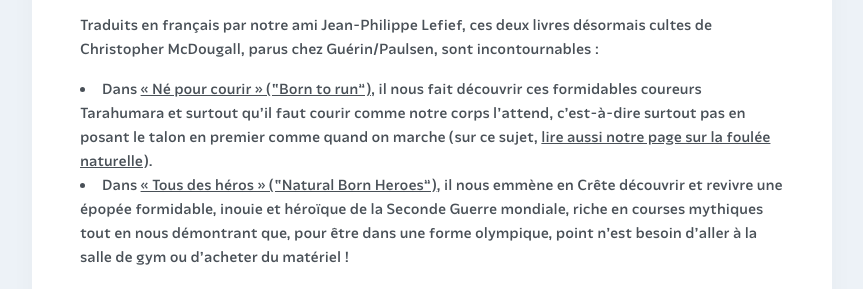
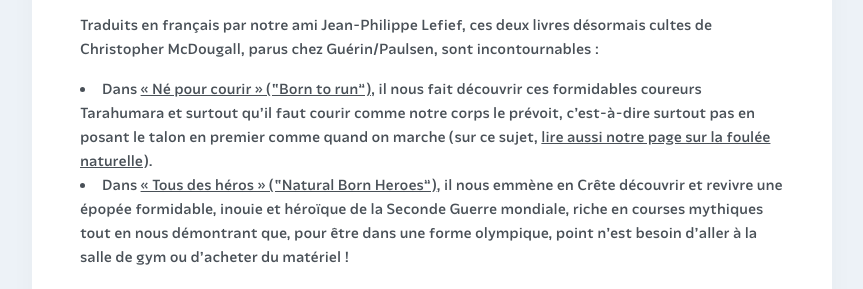
Before and after one commit to courirpaleo/courirpaleo.github.io, a Jekyll site: the page built from _pages/ressources.md, in a window 1280 px wide and 900 px high, scrolled down 4483 px. Shown: the part 182-471 px from the top of the window, without its empty margins (208-1071 px from the left). Built offline with Jekyll 4.4.1, drawn with Linux system fonts in a browser that asks for light colours; some web fonts are replaced.

Commit message:
Update ressources.md

```diff
--- a/_pages/ressources.md
+++ b/_pages/ressources.md
@@ -37,7 +37,7 @@
 ### Attention «&nbsp;grands livres rouges&nbsp;»&nbsp;!
 ![Courir Paleo](/assets/images/Courir-Paleo-livres-rouges-1200px.jpg)
 Traduits en français par notre ami Jean-Philippe Lefief, ces deux livres désormais cultes de Christopher McDougall, parus chez Guérin/Paulsen, sont incontournables&nbsp;:
-- Dans [«&nbsp;Né pour courir&nbsp;» ("Born to run")](https://www.editionspaulsen.com/born-to-run-2293.html), il nous fait découvrir ces formidables coureurs Tarahumara et surtout qu'il faut courir comme notre corps l'attend, c'est-à-dire surtout pas en posant le talon en premier comme quand on marche (sur ce sujet, [lire aussi notre page sur la foulée naturelle](/foulee-naturelle)).
+- Dans [«&nbsp;Né pour courir&nbsp;» ("Born to run")](https://www.editionspaulsen.com/born-to-run-2293.html), il nous fait découvrir ces formidables coureurs Tarahumara et surtout qu'il faut courir comme notre corps le prévoit, c'est-à-dire surtout pas en posant le talon en premier comme quand on marche (sur ce sujet, [lire aussi notre page sur la foulée naturelle](/foulee-naturelle)).
 - Dans [«&nbsp;Tous des héros&nbsp;» ("Natural Born Heroes")](https://www.editionspaulsen.com/tous-des-heros-1958.html), il nous emmène en Crête découvrir et revivre une épopée formidable, inouie et héroïque de la Seconde Guerre mondiale, riche en courses mythiques tout en nous démontrant que, pour être dans une forme olympique, point n'est besoin d'aller à la salle de gym ou d'acheter du matériel&nbsp;!
 
 Toujours chez Guérin/Paulsen, Jean-Philippe nous permet aussi&nbsp;:
```
